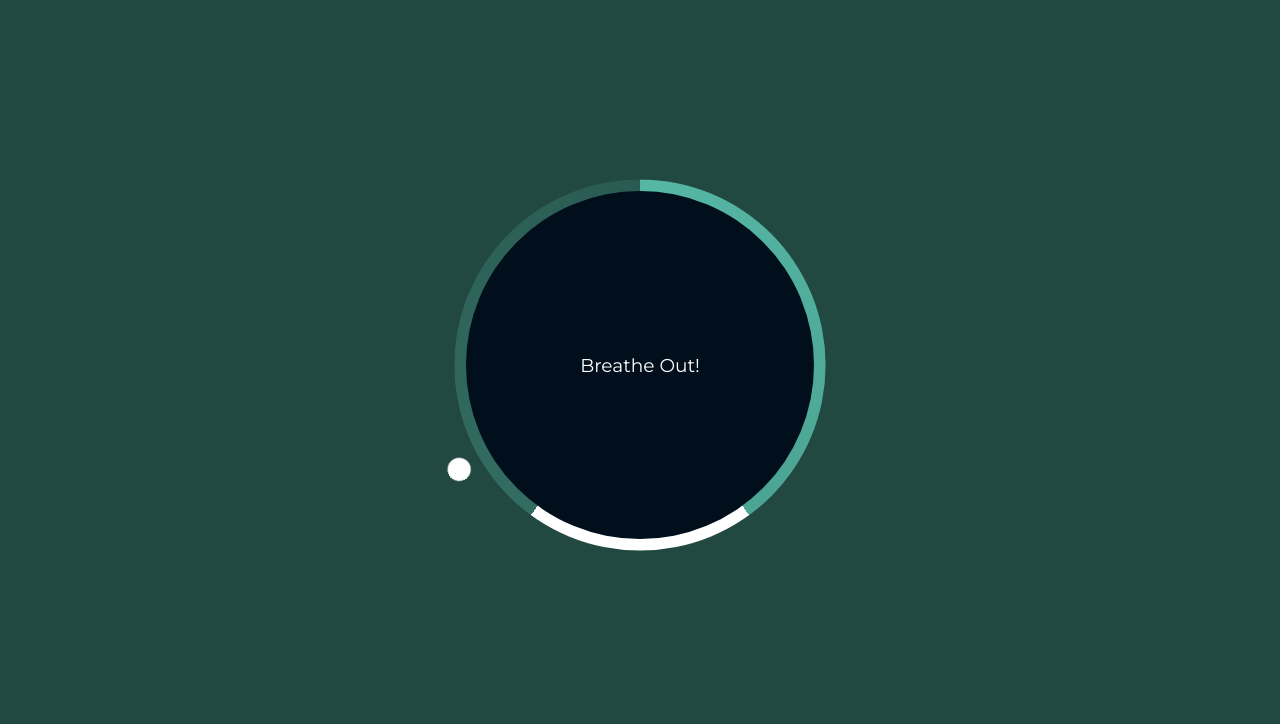
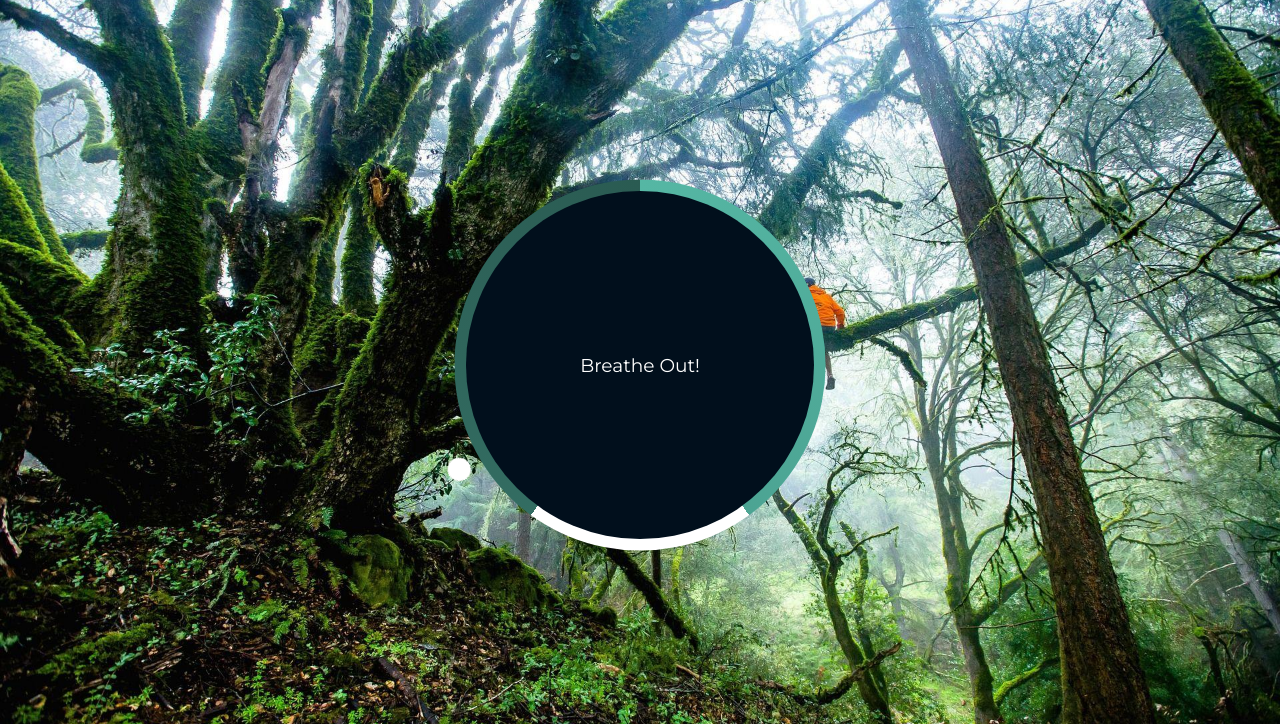
Before and after one commit to JonesNavela/Relax-App, a plain HTML site: page index.html in a window 1280 px wide. Shown: the part 76-800 px from the top of the page. Drawn offline with Linux system fonts and the light colour scheme.

Commit message:
change bg image

```diff
--- a/style.css
+++ b/style.css
@@ -5,7 +5,7 @@
 }
 
 body {
-  background: #224941 url('./img/bg.jpg') no-repeat center center/cover;
+  background: #224941 url('./assets/bg.jpg') no-repeat center center/cover;
   color: #fff;
   font-family: 'Montserrat', sans-serif;
   min-height: 100vh;
```
Also changed, not shown: assets/bg.jpg (added).
